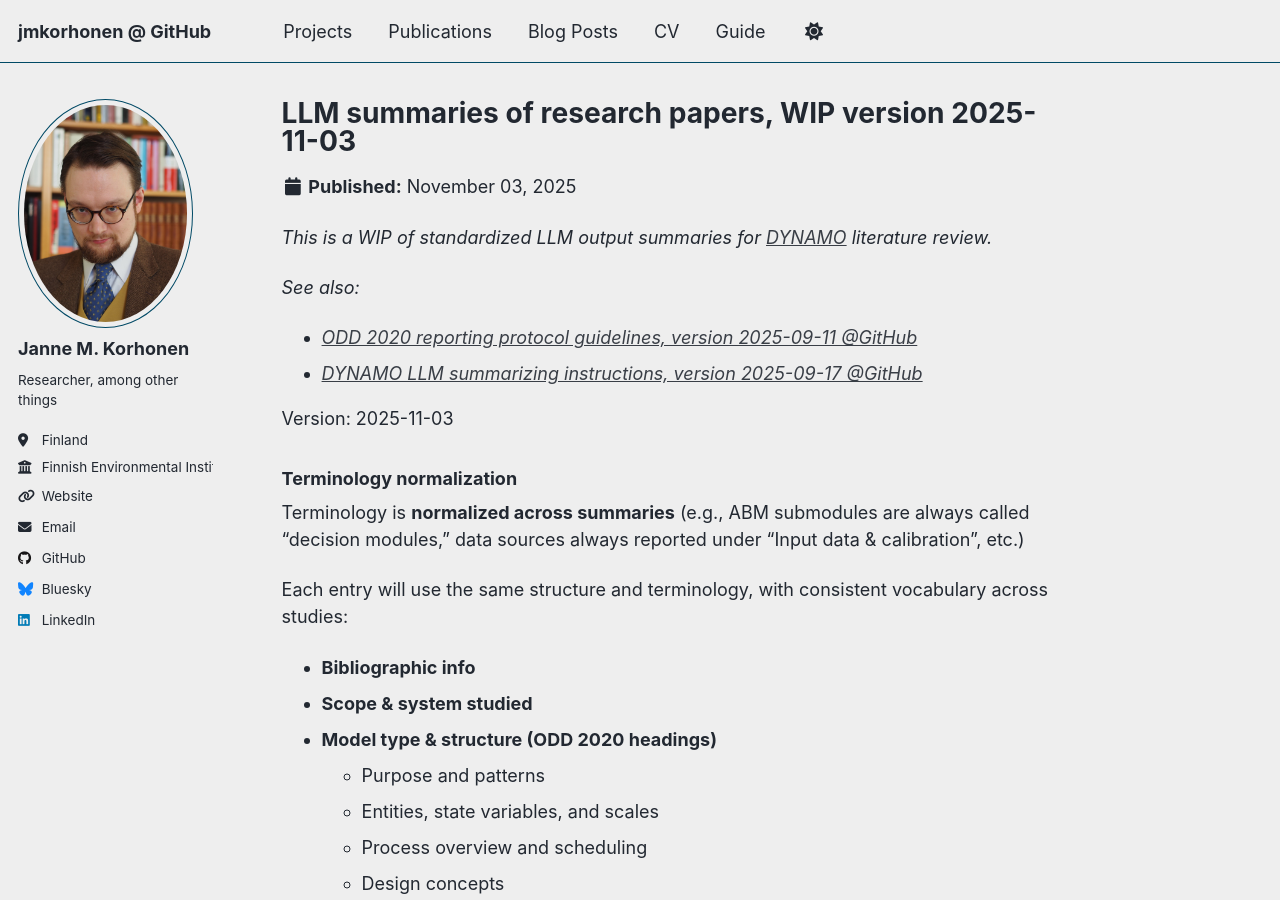
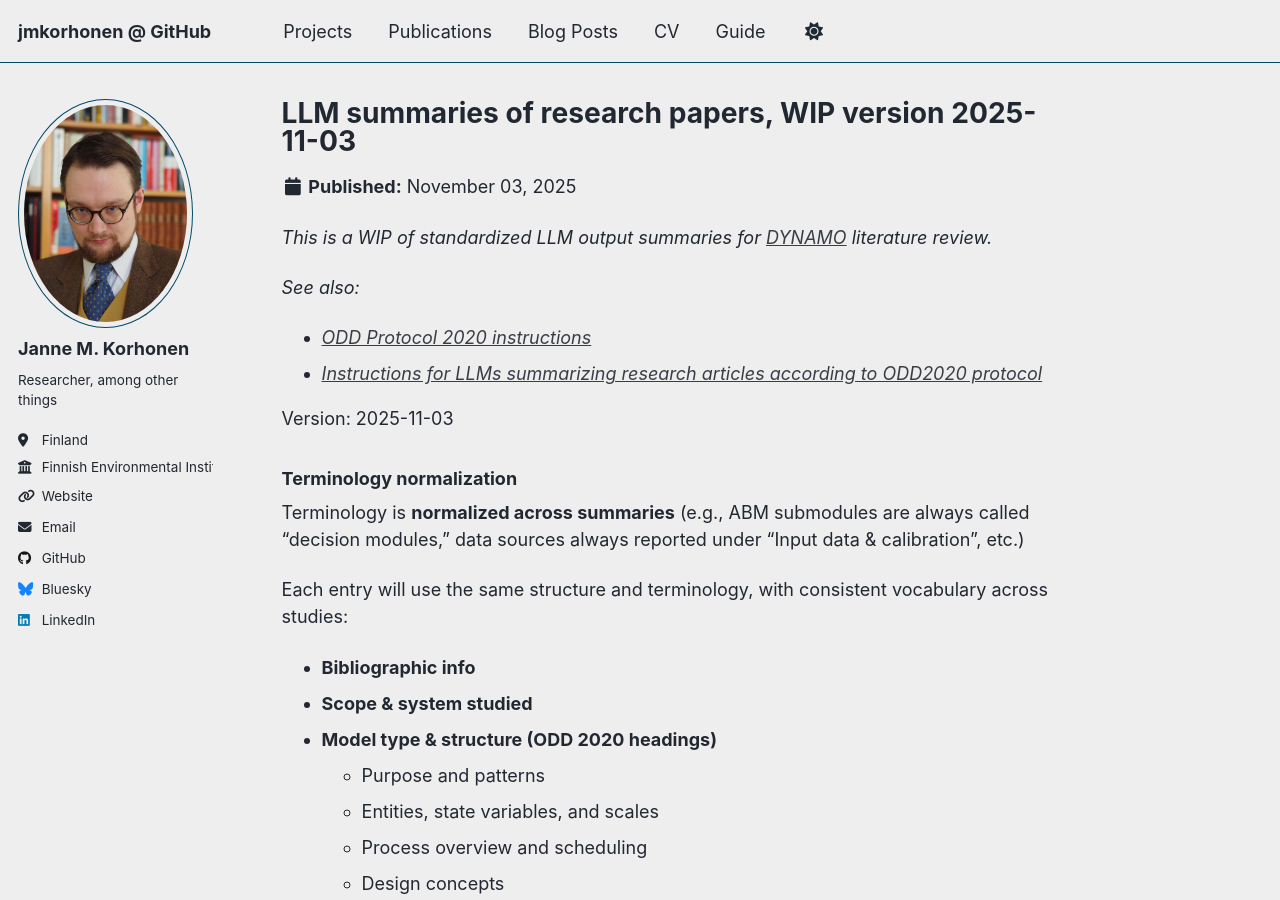
Before and after one commit to jmkorhonen/jmkorhonen.github.io, a Jekyll site: the page built from _pages/projects/DYNAMO/DYNAMO-literature-review-LLM-summaries-2025-11-03.md, in a window 1280 px wide and 900 px high. Built offline with Jekyll 4.4.1, drawn with Linux system fonts in a browser that asks for light colours; a script that is not in the unit is left out.

Commit message:
Update DYNAMO-literature-review-LLM-summaries-2025-11-03.md

```diff
--- a/_pages/projects/DYNAMO/DYNAMO-literature-review-LLM-summaries-2025-11-03.md
+++ b/_pages/projects/DYNAMO/DYNAMO-literature-review-LLM-summaries-2025-11-03.md
@@ -13,11 +13,11 @@
 - reviews
 ---
 
-*This is a WIP of standardized LLM output summaries for [DYNAMO](https://github.com/jmkorhonen/jmkorhonen.github.io/blob/379fae220144a39d3ec9dabca2eebc707432bbda/_projects/DYNAMO.md) literature review.*
+*This is a WIP of standardized LLM output summaries for [DYNAMO](https://jmkorhonen.github.io/projects/DYNAMO/) literature review.*
 
 *See also:*
-- *[ODD 2020 reporting protocol guidelines, version 2025-09-11 @GitHub](https://github.com/jmkorhonen/jmkorhonen.github.io/blob/82268e0452959d59c7d163bee8f5f918b1057d4f/_projects/2025/DYNAMO/ODD_Protocol_2020_2025-09-11.md)*
-- *[DYNAMO LLM summarizing instructions, version 2025-09-17 @GitHub](https://github.com/jmkorhonen/jmkorhonen.github.io/blob/82268e0452959d59c7d163bee8f5f918b1057d4f/_projects/2025/DYNAMO/DYNAMO-literature-review-LLM-summarizing-instructions-2025-09-17.md)*
+- *[ODD Protocol 2020 instructions](https://github.com/jmkorhonen/jmkorhonen.github.io/blob/379fae220144a39d3ec9dabca2eebc707432bbda/_projects/2025/DYNAMO/ODD_Protocol_2020_2025-09-11.md)*
+- *[Instructions for LLMs summarizing research articles according to ODD2020 protocol](https://jmkorhonen.github.io/projects/DYNAMO/DYNAMO-literature-review-LLM-summarizing-instructions-2025-09-17/)*
 
 Version: 2025-11-03
 
```
